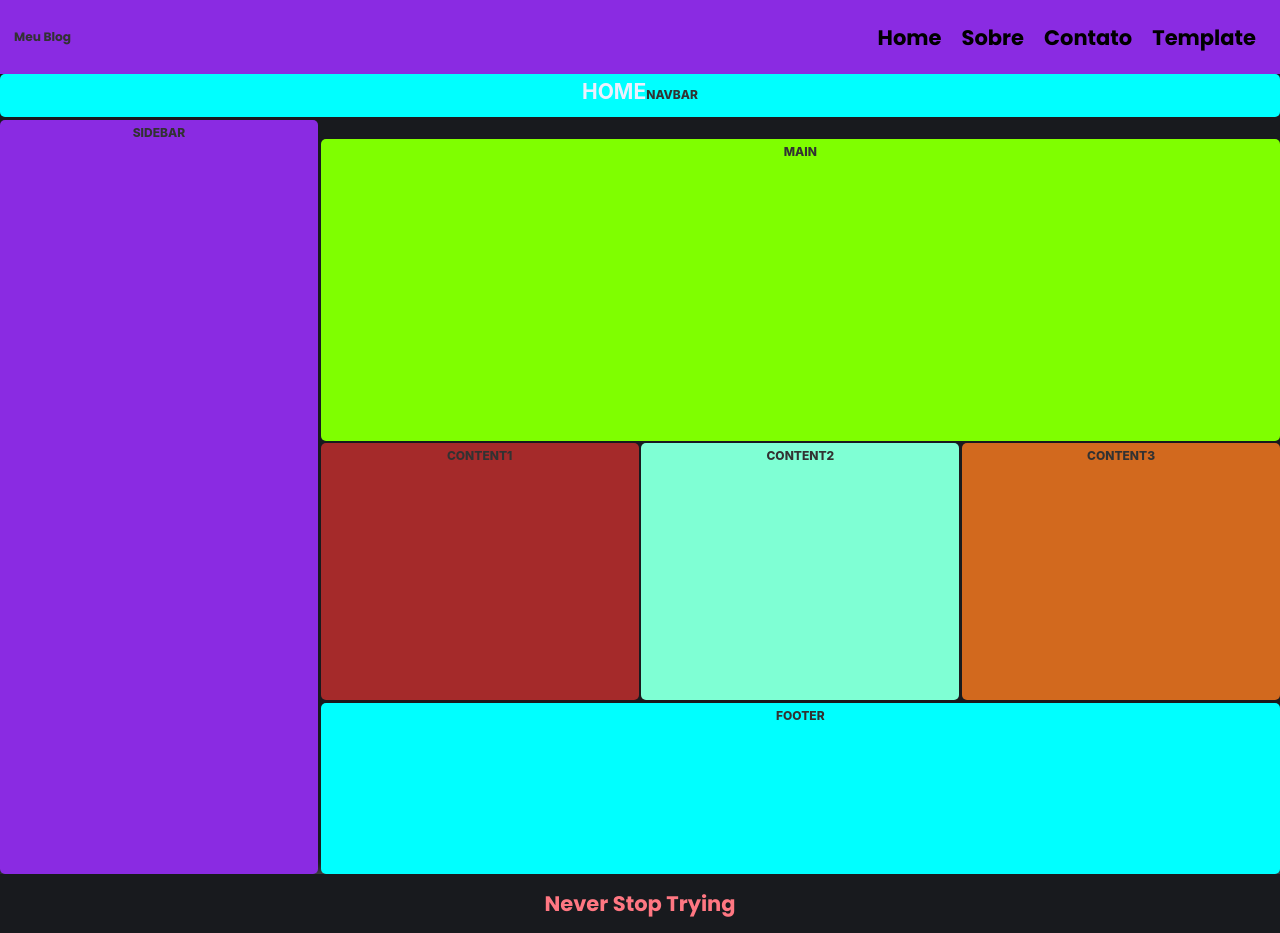
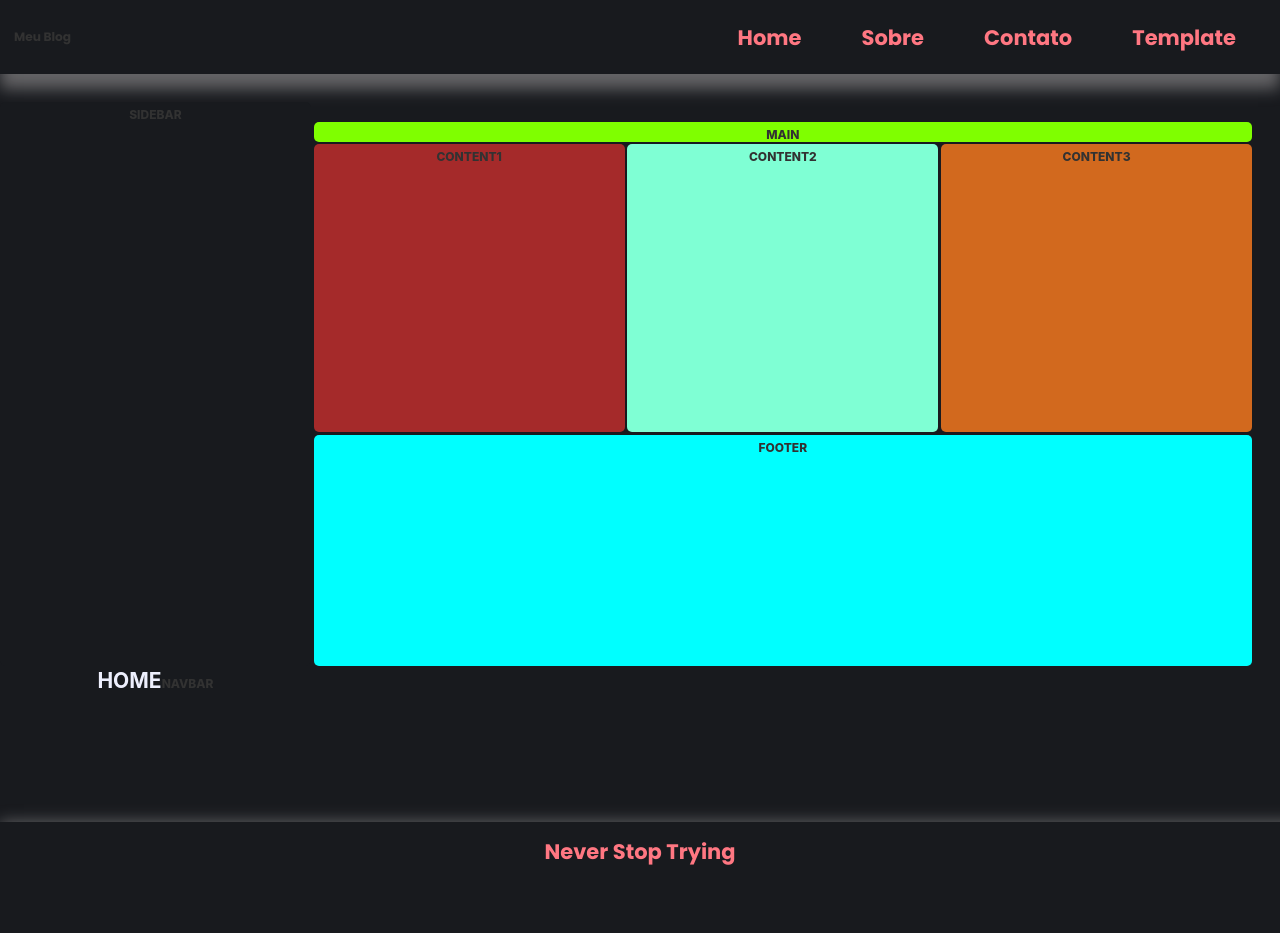
Before and after one commit to A1exsandro/blog2, a React (Create React App) app: page /template in a window 1280 px wide. After the commit the page ends 881 px from the top, so only its background shows below. Built offline with nearby package versions, Linux system fonts and the light colour scheme; a web font is replaced by a local one.

Commit message:
changes in styles.css

```diff
--- a/src/App.css
+++ b/src/App.css
@@ -1,3 +1,14 @@
+* {
+  margin: 0;
+  padding: 0;
+  outline: 0;
+  appearance: none;
+  border: 0;
+  text-decoration: none;
+  list-style: none;
+  box-sizing: border-box;
+}
+
 body{
   width: 100vw;
   height: 100vh;
--- a/src/components/featured-post/styles.css
+++ b/src/components/featured-post/styles.css
@@ -4,7 +4,7 @@
 	justify-content: space-between;
 	margin-bottom: 20px;
 
-  /* margin-top: 5rem; */
+  margin-top: 2rem;
   border-radius: 2rem;
   overflow: hidden;
   box-shadow: 15px 20px 40px rgba(216, 211, 211, 0.4);
--- a/src/components/navbar/styles.css
+++ b/src/components/navbar/styles.css
@@ -7,14 +7,15 @@
   padding: 1rem;
 
 
-  background: blueviolet;
+  background: var(--color-background);
+  box-shadow: 0 15px 15px rgba(216, 211, 211, 0.4);
 }
 
 .nav-link a {
-  margin: 0px 10px;
-  color: black;
+  margin: 0px 30px;
+  color: var(--color-danger);
 }
 
 .logo a {
-  color: black;
+  color: var(--color-danger);
 }
--- a/src/components/post/styles.css
+++ b/src/components/post/styles.css
@@ -1,5 +1,5 @@
 .card {
-  margin-top: 5rem;
+  margin: 5rem 0;
   border-radius: 2rem;
   overflow: hidden;
   box-shadow: 15px 20px 40px rgba(216, 211, 211, 0.4);
--- a/src/pages/english/styles.css
+++ b/src/pages/english/styles.css
@@ -31,7 +31,6 @@
   --color-dark: #edeffd;
   --color-dark-variant: #a3bdcc;
   --color-light: rgba(0, 0, 0, 0.4);
-
 }
 
 /*-------------- DARK THEME VARIABLES ------------*/
@@ -45,31 +44,9 @@
   --box-shadow: 0 2rem 3rem var(--color-light);
 }
 
-* {
-    margin: 0;
-    padding: 0;
-    outline: 0;
-    appearance: none;
-    border: 0;
-    text-decoration: none;
-    list-style: none;
-    box-sizing: border-box;
-}
-
 html {
   font-size: 14px;
 }
-
-/* .body{
-    width: 100vw;
-    height: 100vh;
-    font-family: poppins, sans-serif;
-    font-size: 0.88rem;
-    background: var(--color-background);
-    user-select: none;
-    overflow-x: hidden;
-    color: var(--color-dark);
-} */
 
 .container {
   display: grid;
@@ -84,8 +61,6 @@ html {
   height: 100%;
   font-family: poppins, sans-serif;
   font-size: 0.88rem;
-		/* user-select: none;
-    overflow-x: hidden; */
   padding-right: 2rem;
 }
 
--- a/src/pages/home/styles.css
+++ b/src/pages/home/styles.css
@@ -6,6 +6,7 @@
   margin: 0;
   box-sizing: border-box;
   color: rgb(50, 50, 50);
+
 }
 
 .containerHome {
--- a/src/pages/template/styles.css
+++ b/src/pages/template/styles.css
@@ -5,11 +5,11 @@
 
 .containerT{
 	display: grid;
-    height: 100vh;
+	height: 90vh;
+	margin: 2rem 2rem 0 0;
 	grid-template-columns: 1fr 1fr 1fr 1fr;
 	grid-template-rows: 0.2fr 1.5fr 1.2fr 0.8fr;
 	grid-template-areas:
-        "navT navT navT navT"
 			"sidebarT mainT mainT mainT"
 			"sidebarT content1T content2T content3T"
 			"sidebarT footerT footerT footerT"
@@ -23,11 +23,11 @@
 	text-align: center;
 }
 
-.navT{
-    background-color: aqua;
-    grid-area: navT;
-    border-radius: var(--main-radius);
-    padding-top: var(--main-padding);
+.class-word{
+	background-color: bisque;
+	margin: 1rem;
+	padding: 2rem;
+	border-radius: 15px;
 }
 
 .mainT{
@@ -38,7 +38,7 @@
 }
 
 .sidebarT{
-    background-color: blueviolet;
+	background: var(--color-background);
 	grid-area: sidebarT;
 	border-radius: var(--main-radius);
 	padding-top: var(--main-padding);
@@ -78,7 +78,6 @@
 		grid-template-columns: 1fr;
 		grid-template-rows: 0.4fr 0.4fr 2.2fr 1.2fr 1.2fr 1.2fr 1fr;
 		grid-template-areas:
-        "navT"
 		"sidebarT"
 		"mainT"
 		"content1T"
```
Lines whose indentation alone changed are shown as unchanged.
